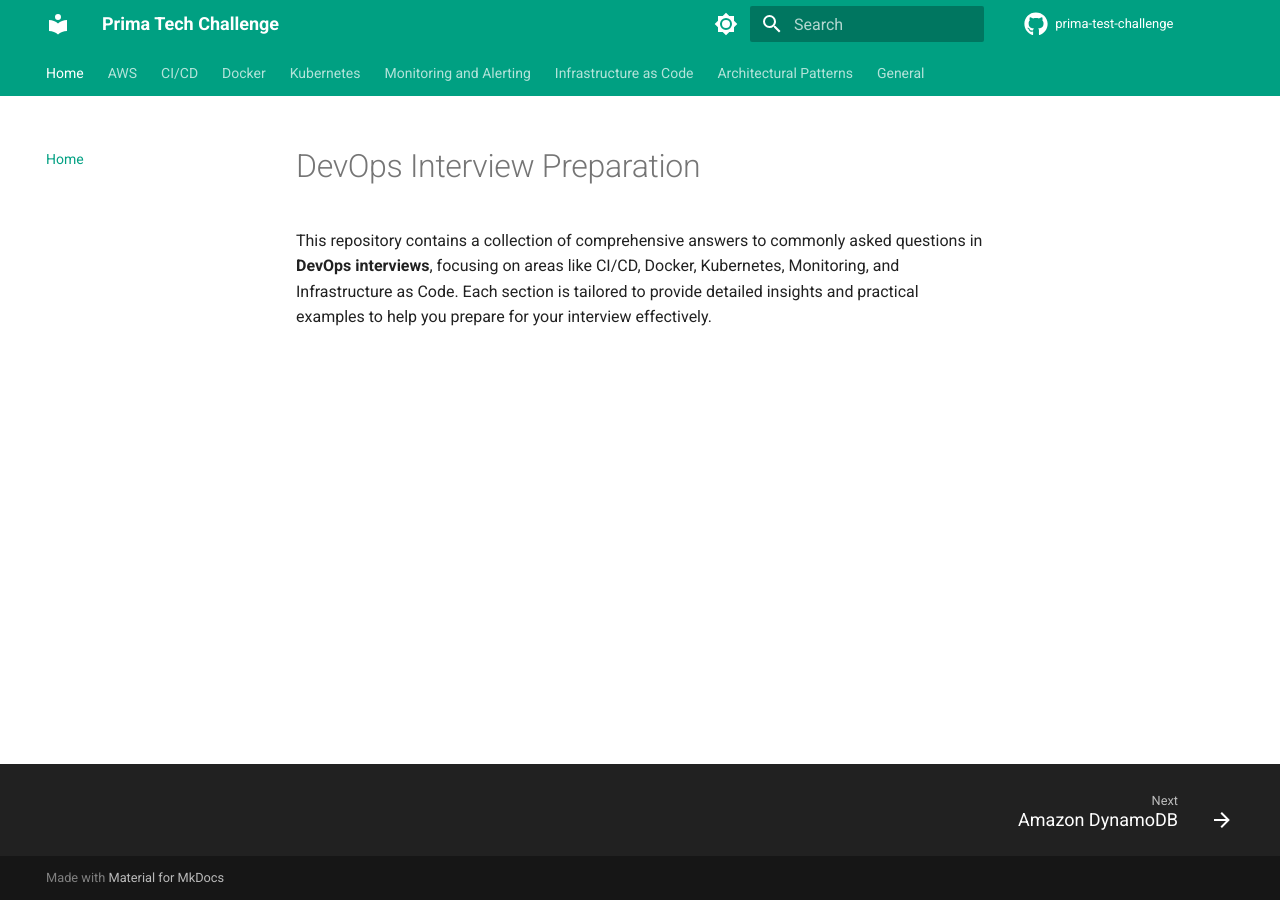
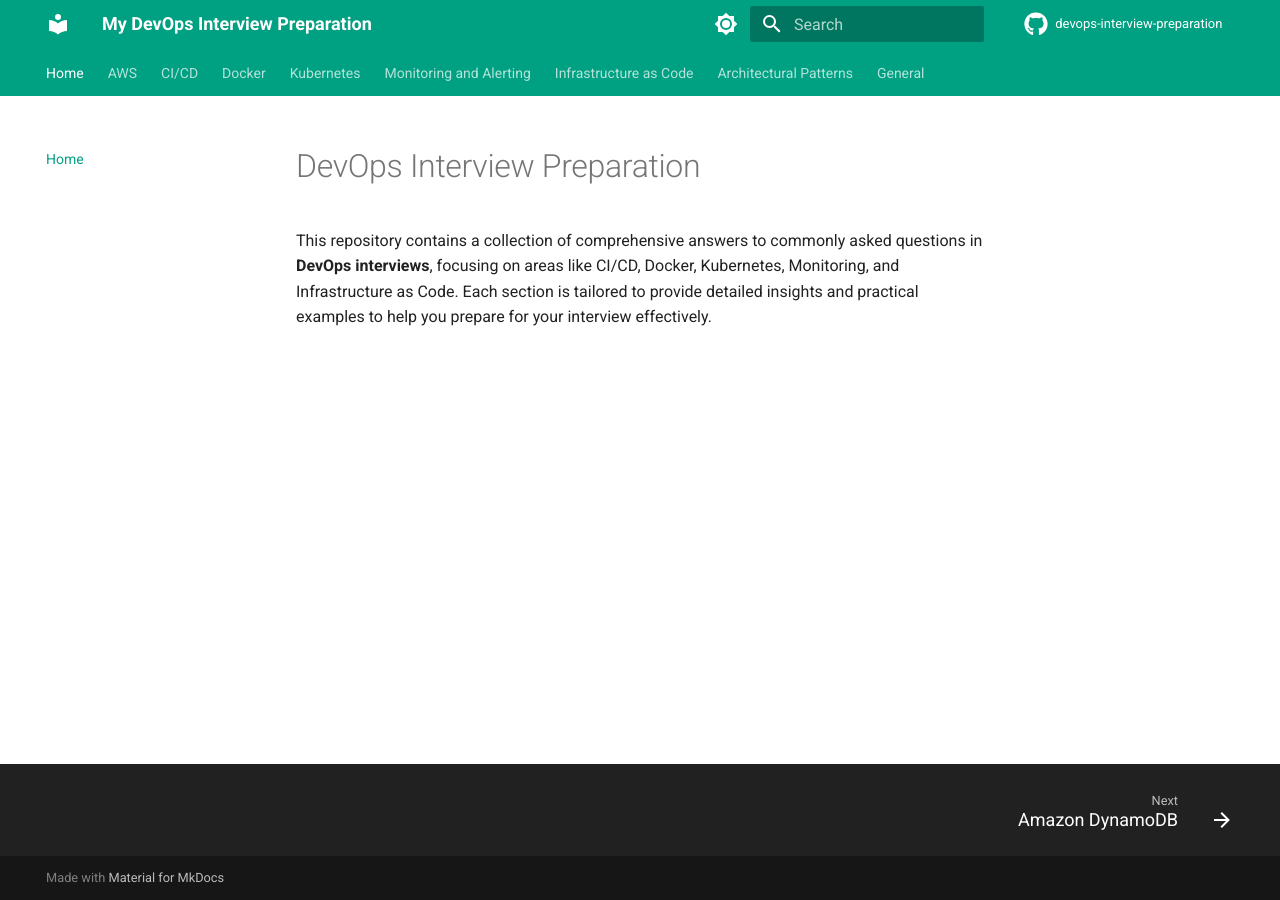
Before and after one commit to alelapi/devops-interview-preparation, an MkDocs documentation site: the page built from docs/index.md, in a window 1280 px wide. Built offline with MkDocs 1.6.1 and Material for MkDocs 9.7.7, drawn with Linux system fonts in a browser that asks for light colours; comment, search, counter and statistics services are not loaded.

Commit message:
fix menu

```diff
--- a/mkdocs.yml
+++ b/mkdocs.yml
@@ -1,7 +1,7 @@
-site_name: Prima Tech Challenge
-repo_name: prima-test-challenge
+site_name: My DevOps Interview Preparation
+repo_name: devops-interview-preparation
 repo_url: https://github.com/alelapi/prima-test-challenge
-site_description: "Prima Tech Challenge"
+site_description: "My DevOps Interview Preparation"
 site_author: Alessio Lapi
 site_url: ''
 
@@ -78,6 +78,7 @@ nav:
     - aws/autoscaling_groups.md
     - aws/sam.md
     - aws/sar.md
+    - aws/cdk.md
   - CI/CD:
     - ci-cd/how_would_you_handle_a_complex_rollback_scenario_i.md
     - ci-cd/can_you_discuss_potential_challenges_in_implementi.md
```
